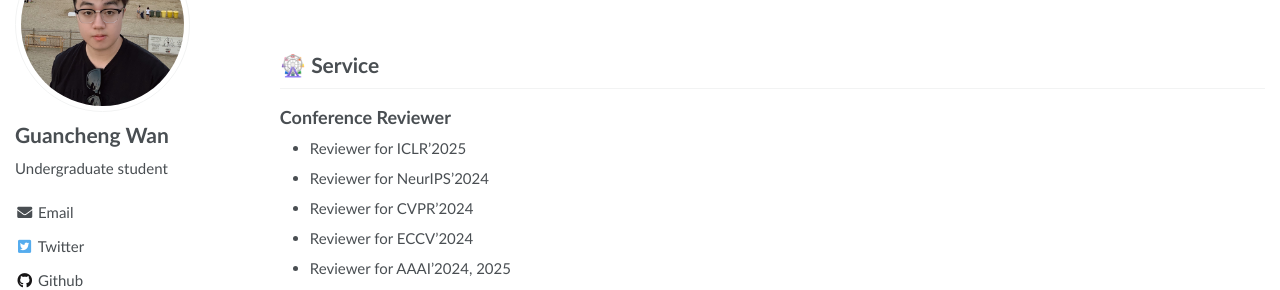
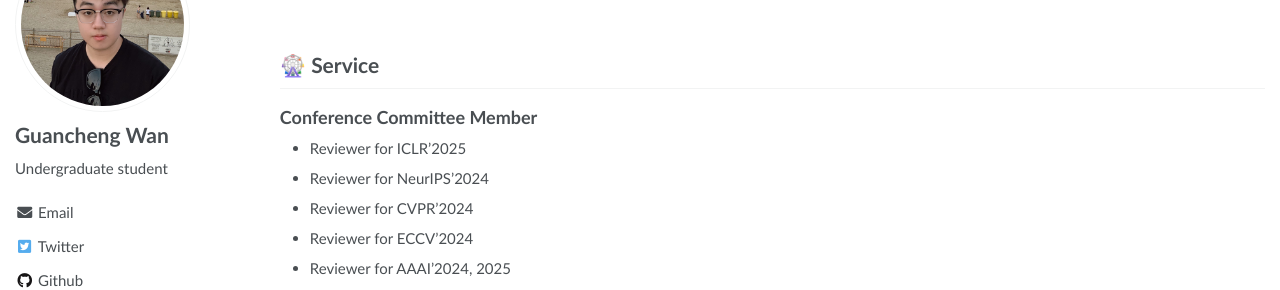
Before and after one commit to SuHui03/guanchengWan.github.io, a Jekyll site: the page built from _pages/about.md, in a window 1280 px wide and 900 px high, scrolled down 2269 px. Shown: the part 154-444 px from the top of the window. Built offline with Jekyll 4.4.1, drawn with Linux system fonts in a browser that asks for light colours.

Commit message:
Update about.md

```diff
--- a/_pages/about.md
+++ b/_pages/about.md
@@ -239,12 +239,8 @@ hspace="10" wspace="20" src="../images/FedSSP.png">
 <br/>
 
 
-
-
-
-
 # 🎡 Service
-## Conference Reviewer
+## Conference Committee Member
 - Reviewer for ICLR'2025
 - Reviewer for NeurIPS'2024
 - Reviewer for CVPR'2024
```
